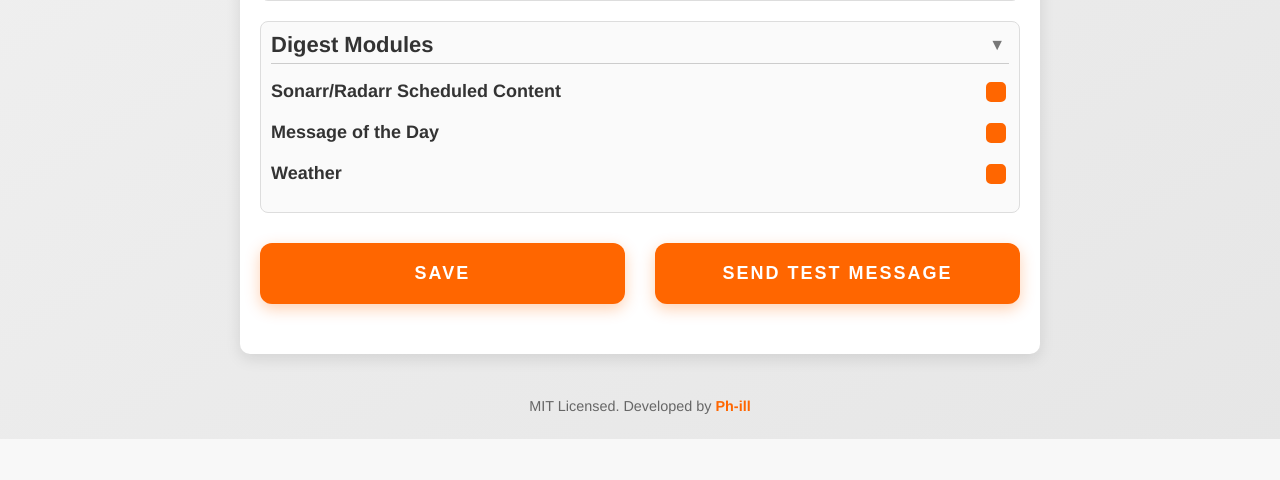
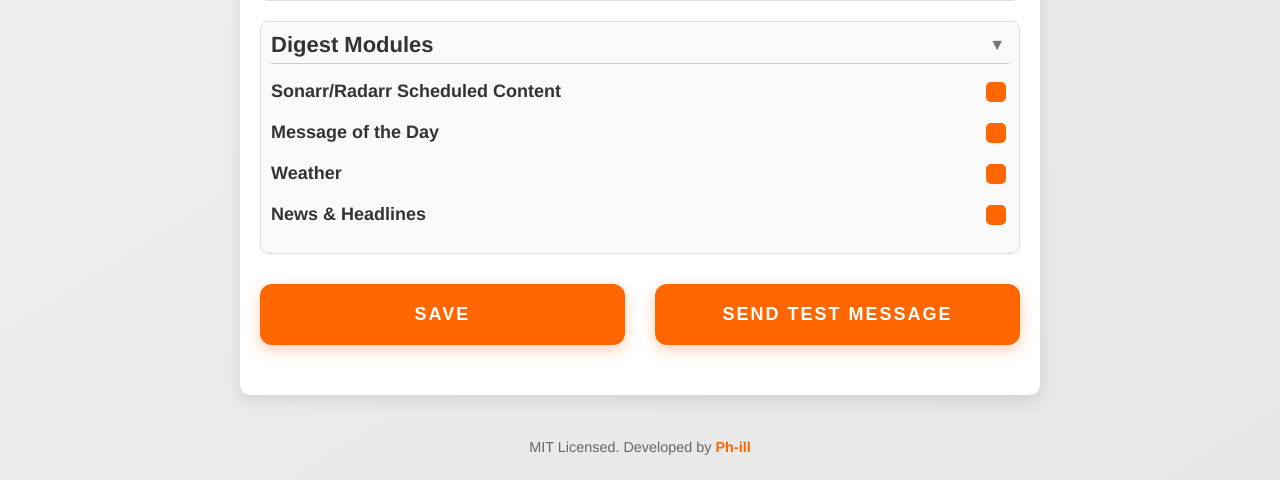
Before and after one commit to Ph-ill/Digestarr, a Flask app: page / in a window 1280 px wide. Shown: the part 1003-1483 px from the top of the page. Before the commit the page ends 1442 px from the top, so only its background shows below. Run offline with Flask 3, Linux system fonts and the light colour scheme.

Commit message:
Added News Headline Module

```diff
--- a/templates/index.html
+++ b/templates/index.html
@@ -46,7 +46,6 @@
           </div>
           <div class="checkbox-container">
             <label for="AI_ENABLED">AI Features Enabled</label>
-            <!-- Force the AI checkbox to be checked on page load -->
             <input type="checkbox" id="ai-enabled-checkbox" name="AI_ENABLED" checked>
           </div>
           <!-- Telegram Token moved here -->
@@ -61,7 +60,7 @@
         </div>
       </div>
 
-      <!-- Scheduling Section (now second) -->
+      <!-- Scheduling Section -->
       <div class="section">
         <div class="section-header">
           <h2>Scheduling</h2>
@@ -83,7 +82,7 @@
         </div>
       </div>
 
-      <!-- Module Enablement Section (now third) -->
+      <!-- Module Enablement Section -->
       <div class="section">
         <div class="section-header">
           <h2>Digest Modules</h2>
@@ -102,10 +101,14 @@
             <label for="WEATHER_ENABLED">Weather</label>
             <input type="checkbox" id="module-weather-enabled-checkbox" name="WEATHER_ENABLED" {% if config_data.WEATHER_ENABLED == 'true' %}checked{% endif %}>
           </div>
+          <div class="checkbox-container">
+            <label for="NEWS_ENABLED">News & Headlines</label>
+            <input type="checkbox" id="news-enabled-checkbox" name="NEWS_ENABLED" {% if config_data.NEWS_ENABLED == 'true' %}checked{% endif %}>
+          </div>
         </div>
       </div>
 
-      <!-- Media Content Settings Section (now includes API Keys) -->
+      <!-- Media Content Settings Section -->
       <div class="section" id="media-content-section">
         <div class="section-header">
           <h2>Sonarr/Radarr Scheduled Content</h2>
@@ -116,7 +119,7 @@
           <input type="text" name="SONARR_HOST" value="{{ config_data.SONARR_HOST }}" placeholder="Enter the Sonarr Host address">
           <label for="RADARR_HOST">Radarr Host</label>
           <input type="text" name="RADARR_HOST" value="{{ config_data.RADARR_HOST }}" placeholder="Enter the Radarr Host address">
-          <!-- API Keys moved here -->
+          <!-- API Keys -->
           <label for="SONARR_API_KEY">Sonarr API Key</label>
           <input type="password" name="SONARR_API_KEY" value="{{ credentials_data.SONARR_API_KEY }}" placeholder="Enter your Sonarr API key">
           <label for="RADARR_API_KEY">Radarr API Key</label>
@@ -143,6 +146,68 @@
             <option value="celsius" {% if config_data.WEATHER_TEMP_UNIT == 'celsius' %}selected{% endif %}>Celsius</option>
             <option value="fahrenheit" {% if config_data.WEATHER_TEMP_UNIT == 'fahrenheit' %}selected{% endif %}>Fahrenheit</option>
           </select>
+        </div>
+      </div>
+
+      <!-- News Settings Section -->
+      <div class="section" id="news-settings-section" style="display: {% if config_data.NEWS_ENABLED == 'true' %}block{% else %}none{% endif %};">
+        <div class="section-header">
+          <h2>News Settings</h2>
+          <button type="button" class="collapsible-toggle">▼</button>
+        </div>
+        <div class="section-content">
+          <div>
+            <label for="NEWS_API_KEY">NewsAPI Key</label>
+            <input type="password" name="NEWS_API_KEY" value="{{ credentials_data.NEWS_API_KEY or '' }}" placeholder="Enter your NewsAPI key">
+          </div>
+          <br>
+          <div>
+            <label for="NEWS_COUNTRY">News Country</label>
+            <input type="text" name="NEWS_COUNTRY" id="NEWS_COUNTRY" value="{{ config_data.NEWS_COUNTRY }}" placeholder="Enter two-letter country code (e.g., us)" required>
+            <p class="hint" style="font-size:0.9em;">Please use the 2-letter ISO 3166-1 code. <a href="https://www.iban.com/country-codes" target="_blank">Find your country code here</a>.</p>
+          </div>
+          <br>
+          <div>
+            <label for="NEWS_CATEGORY_1">News Category 1</label>
+            <select name="NEWS_CATEGORY_1" id="NEWS_CATEGORY_1">
+              <option value="none" {% if config_data.NEWS_CATEGORY_1 == 'none' %}selected{% endif %}>None</option>
+              <option value="general" {% if config_data.NEWS_CATEGORY_1 == 'general' %}selected{% endif %}>General</option>
+              <option value="business" {% if config_data.NEWS_CATEGORY_1 == 'business' %}selected{% endif %}>Business</option>
+              <option value="entertainment" {% if config_data.NEWS_CATEGORY_1 == 'entertainment' %}selected{% endif %}>Entertainment</option>
+              <option value="health" {% if config_data.NEWS_CATEGORY_1 == 'health' %}selected{% endif %}>Health</option>
+              <option value="science" {% if config_data.NEWS_CATEGORY_1 == 'science' %}selected{% endif %}>Science</option>
+              <option value="sports" {% if config_data.NEWS_CATEGORY_1 == 'sports' %}selected{% endif %}>Sports</option>
+              <option value="technology" {% if config_data.NEWS_CATEGORY_1 == 'technology' %}selected{% endif %}>Technology</option>
+            </select>
+          </div>
+          <br>
+          <div>
+            <label for="NEWS_CATEGORY_2">News Category 2</label>
+            <select name="NEWS_CATEGORY_2" id="NEWS_CATEGORY_2">
+              <option value="none" {% if config_data.NEWS_CATEGORY_2 == 'none' %}selected{% endif %}>None</option>
+              <option value="general" {% if config_data.NEWS_CATEGORY_2 == 'general' %}selected{% endif %}>General</option>
+              <option value="business" {% if config_data.NEWS_CATEGORY_2 == 'business' %}selected{% endif %}>Business</option>
+              <option value="entertainment" {% if config_data.NEWS_CATEGORY_2 == 'entertainment' %}selected{% endif %}>Entertainment</option>
+              <option value="health" {% if config_data.NEWS_CATEGORY_2 == 'health' %}selected{% endif %}>Health</option>
+              <option value="science" {% if config_data.NEWS_CATEGORY_2 == 'science' %}selected{% endif %}>Science</option>
+              <option value="sports" {% if config_data.NEWS_CATEGORY_2 == 'sports' %}selected{% endif %}>Sports</option>
+              <option value="technology" {% if config_data.NEWS_CATEGORY_2 == 'technology' %}selected{% endif %}>Technology</option>
+            </select>
+          </div>
+          <br>
+          <div>
+            <label for="NEWS_CATEGORY_3">News Category 3</label>
+            <select name="NEWS_CATEGORY_3" id="NEWS_CATEGORY_3">
+              <option value="none" {% if config_data.NEWS_CATEGORY_3 == 'none' %}selected{% endif %}>None</option>
+              <option value="general" {% if config_data.NEWS_CATEGORY_3 == 'general' %}selected{% endif %}>General</option>
+              <option value="business" {% if config_data.NEWS_CATEGORY_3 == 'business' %}selected{% endif %}>Business</option>
+              <option value="entertainment" {% if config_data.NEWS_CATEGORY_3 == 'entertainment' %}selected{% endif %}>Entertainment</option>
+              <option value="health" {% if config_data.NEWS_CATEGORY_3 == 'health' %}selected{% endif %}>Health</option>
+              <option value="science" {% if config_data.NEWS_CATEGORY_3 == 'science' %}selected{% endif %}>Science</option>
+              <option value="sports" {% if config_data.NEWS_CATEGORY_3 == 'sports' %}selected{% endif %}>Sports</option>
+              <option value="technology" {% if config_data.NEWS_CATEGORY_3 == 'technology' %}selected{% endif %}>Technology</option>
+            </select>
+          </div>
         </div>
       </div>
 
@@ -224,12 +289,13 @@
       const mediaEnabledCheckbox = document.getElementById('media-enabled-checkbox');
       const customEnabledCheckbox = document.getElementById('custom-enabled-checkbox');
       const moduleWeatherEnabledCheckbox = document.getElementById('module-weather-enabled-checkbox');
+      const newsEnabledCheckbox = document.getElementById('news-enabled-checkbox');
 
       const credentialsData = {
         {% for i in range(1, num_recipients + 1) %}
-          'PHONE_NUMBER_{{i}}': "{{ credentials_data['PHONE_NUMBER_' + i|string()] }}",
-          'PHONE_NUMBER_{{i}}_API_KEY': "{{ credentials_data['PHONE_NUMBER_' + i|string() + '_API_KEY'] }}",
-          'TELEGRAM_CHAT_ID_{{i}}': "{{ credentials_data['TELEGRAM_CHAT_ID_' + i|string()] }}",
+          'PHONE_NUMBER_{{ i }}': "{{ credentials_data['PHONE_NUMBER_' ~ i] }}",
+          'PHONE_NUMBER_{{ i }}_API_KEY': "{{ credentials_data['PHONE_NUMBER_' ~ i ~ '_API_KEY'] }}",
+          'TELEGRAM_CHAT_ID_{{ i }}': "{{ credentials_data['TELEGRAM_CHAT_ID_' ~ i] }}",
         {% endfor %}
       };
 
@@ -302,22 +368,23 @@
       }
 
       aiEnabledCheckbox.addEventListener('change', toggleMistralApiField);
-      // Call on load to set initial state
       toggleMistralApiField();
 
-      // Show/hide module-specific sections based on Module Enablement checkboxes
       function toggleModuleSections() {
         const mediaSection = document.getElementById('media-content-section');
         const customSection = document.getElementById('custom-messages-section');
         const weatherSection = document.getElementById('weather-section');
+        const newsSection = document.getElementById('news-settings-section');
         mediaSection.style.display = mediaEnabledCheckbox.checked ? 'block' : 'none';
         customSection.style.display = customEnabledCheckbox.checked ? 'block' : 'none';
         weatherSection.style.display = moduleWeatherEnabledCheckbox.checked ? 'block' : 'none';
+        newsSection.style.display = newsEnabledCheckbox.checked ? 'block' : 'none';
       }
 
       mediaEnabledCheckbox.addEventListener('change', toggleModuleSections);
       customEnabledCheckbox.addEventListener('change', toggleModuleSections);
       moduleWeatherEnabledCheckbox.addEventListener('change', toggleModuleSections);
+      newsEnabledCheckbox.addEventListener('change', toggleModuleSections);
       toggleModuleSections();
 
       function updateCustomDayMessages() {
@@ -338,7 +405,6 @@
         }
       });
 
-      // Call updateCustomDayMessages on load so pre-checked days show their fields
       updateCustomDayMessages();
 
       const testMsgBtn = document.getElementById('run-script-btn');
@@ -390,20 +456,16 @@
     document.addEventListener('DOMContentLoaded', function() {
       const toggleButtons = document.querySelectorAll('.collapsible-toggle');
       toggleButtons.forEach(button => {
-        // Initialize state
         button.dataset.collapsed = "false";
         button.addEventListener('click', function() {
           const sectionContent = this.parentElement.nextElementSibling;
-          const parentSection = this.parentElement.parentElement; // The .section div
-
+          const parentSection = this.parentElement.parentElement;
           if (this.dataset.collapsed === "false") {
-            // Collapse
             sectionContent.style.display = 'none';
             this.style.transform = 'rotate(180deg)';
             this.dataset.collapsed = "true";
             parentSection.classList.add('collapsed');
           } else {
-            // Expand
             sectionContent.style.display = 'block';
             this.style.transform = 'rotate(0deg)';
             this.dataset.collapsed = "false";
@@ -412,7 +474,7 @@
         });
       });
     });
-    </script>
+  </script>
 
 </body>
 </html>
```
Also changed, not shown: config_editor.py (+32 -19 lines), main.py (+57 -43 lines).
